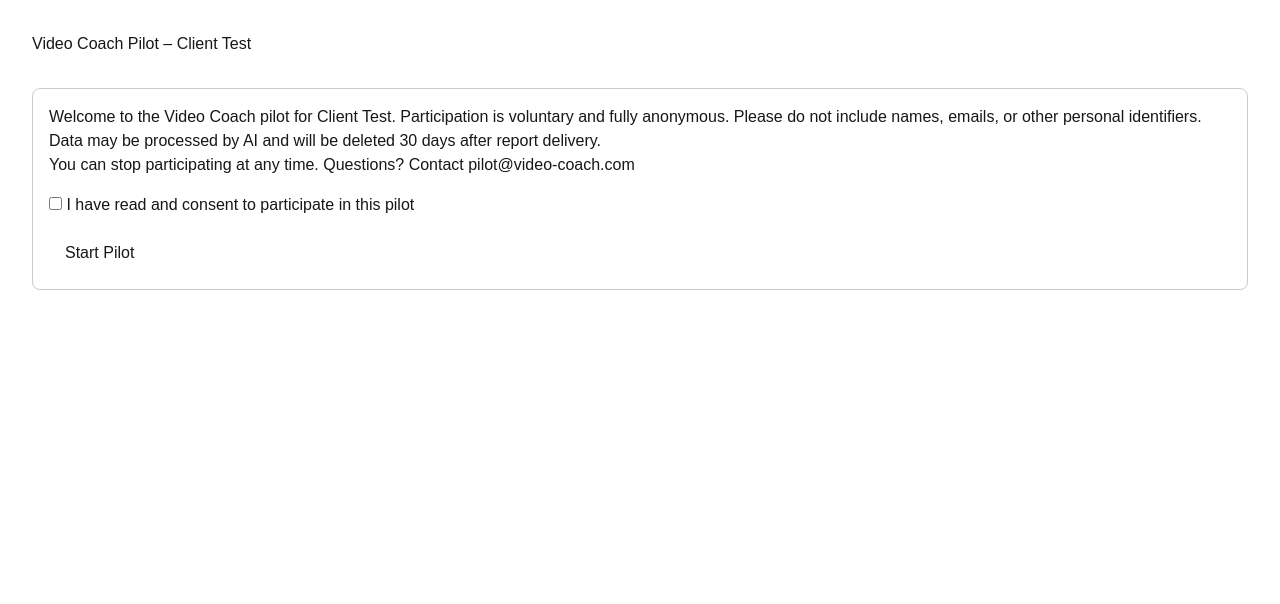
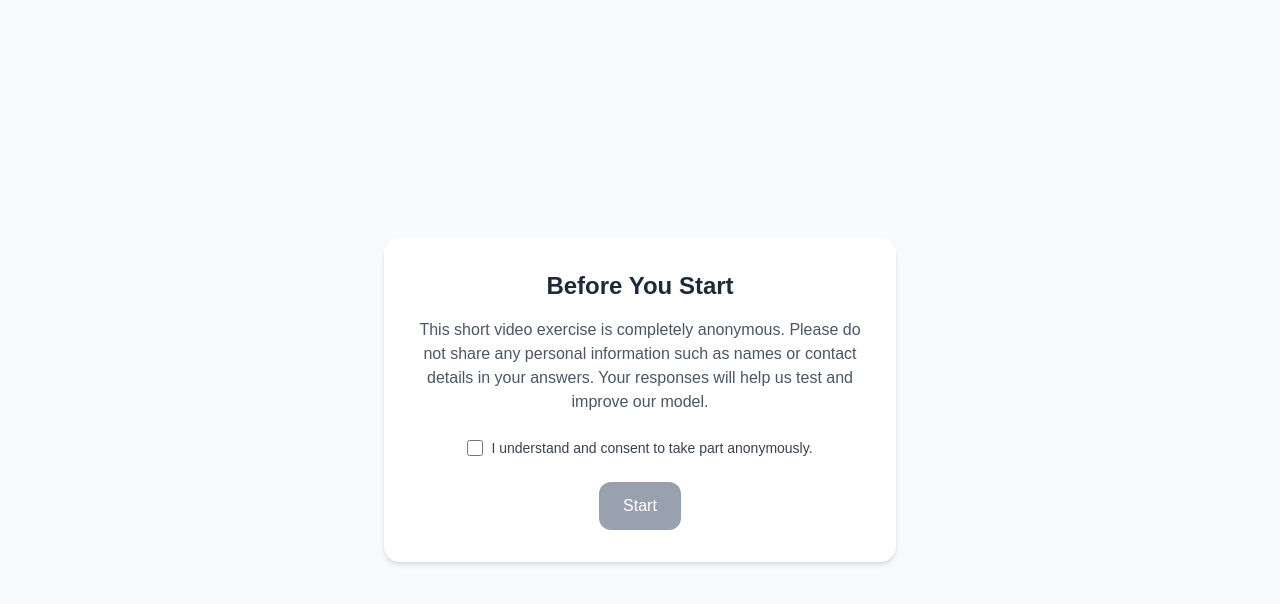
Before and after one commit to damienwarren-blip/video-coach, a Next.js app: page /client_rbk in a window 1280 px wide. Shown: the top 604 px of the page. Built offline with nearby package versions, Linux system fonts and the light colour scheme.

Commit message:
Update page.js

```diff
--- a/app/client_rbk/page.js
+++ b/app/client_rbk/page.js
@@ -1,60 +1,62 @@
-'use client';
-import { useState } from 'react';
+"use client";
+import { useState } from "react";
 
-export default function ClientConsentTest() {
+export default function ClientRBK() {
   const [consentGiven, setConsentGiven] = useState(false);
+  const [showVideo, setShowVideo] = useState(false);
+
+  const handleStart = () => {
+    if (consentGiven) {
+      setShowVideo(true);
+    } else {
+      alert("Please agree to the consent before continuing.");
+    }
+  };
 
   return (
-    <div style={{ padding: '2rem', fontFamily: 'sans-serif' }}>
-      <h1>Video Coach Pilot – Client Test</h1>
+    <main className="flex flex-col items-center justify-center min-h-screen bg-gray-50 p-6 text-gray-800">
+      {!showVideo ? (
+        <div className="max-w-lg text-center bg-white rounded-2xl shadow-md p-8">
+          <h1 className="text-2xl font-semibold mb-4">Before You Start</h1>
+          <p className="text-gray-600 mb-6">
+            This short video exercise is completely anonymous. Please do not share
+            any personal information such as names or contact details in your answers.
+            Your responses will help us test and improve our model.
+          </p>
 
-      {!consentGiven ? (
-        <div
-          style={{
-            marginTop: '2rem',
-            border: '1px solid #ccc',
-            padding: '1rem',
-            borderRadius: '8px',
-          }}
-        >
-          <p>
-            Welcome to the Video Coach pilot for Client Test. Participation is voluntary and fully anonymous.
-            Please do not include names, emails, or other personal identifiers. Data may be processed by AI and
-            will be deleted 30 days after report delivery.
-          </p>
-          <p>You can stop participating at any time. Questions? Contact pilot@video-coach.com</p>
-
-          <label style={{ display: 'block', marginTop: '1rem' }}>
+          <div className="flex items-center justify-center mb-6">
             <input
               type="checkbox"
+              id="consent"
+              className="mr-2 h-4 w-4"
               onChange={(e) => setConsentGiven(e.target.checked)}
-            />{' '}
-            I have read and consent to participate in this pilot
-          </label>
+            />
+            <label htmlFor="consent" className="text-gray-700 text-sm">
+              I understand and consent to take part anonymously.
+            </label>
+          </div>
 
           <button
-            onClick={() => setConsentGiven(true)}
-            disabled={!consentGiven}
-            style={{
-              marginTop: '1rem',
-              padding: '0.5rem 1rem',
-              cursor: consentGiven ? 'pointer' : 'not-allowed',
-            }}
+            onClick={handleStart}
+            className={`px-6 py-3 rounded-xl text-white font-medium transition ${
+              consentGiven
+                ? "bg-blue-600 hover:bg-blue-700"
+                : "bg-gray-400 cursor-not-allowed"
+            }`}
           >
-            Start Pilot
+            Start
           </button>
         </div>
       ) : (
-        <div style={{ marginTop: '2rem' }}>
-          <p>Thank you! Your pilot session will appear below:</p>
+        <div className="w-full h-screen flex items-center justify-center">
           <iframe
-            src="https://your-videoask-link" // <-- replace with Client Test VideoAsk URL
-            style={{ width: '100%', height: '600px', border: 'none', marginTop: '1rem' }}
-            title="Client Test Pilot"
-            allow="camera; microphone; autoplay"
+            src="https://www.videoask.com/fjtaofiub"
+            allow="camera; microphone; autoplay; encrypted-media;"
+            className="w-full h-full border-0"
+            allowFullScreen
           ></iframe>
         </div>
       )}
-    </div>
+    </main>
   );
 }
```
